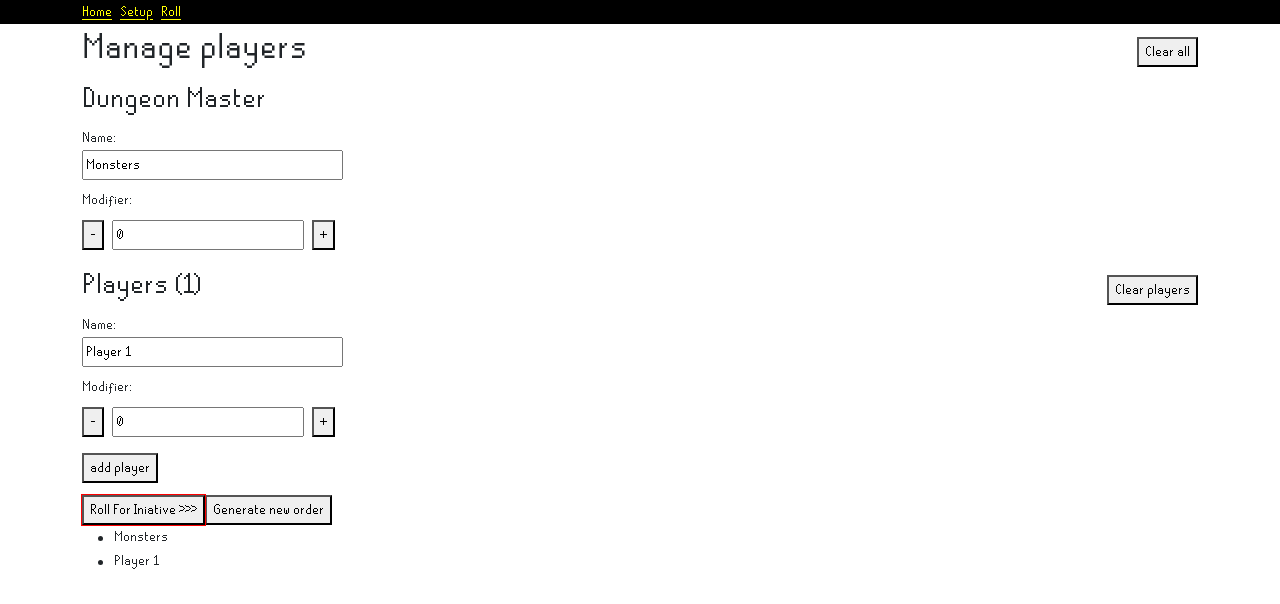
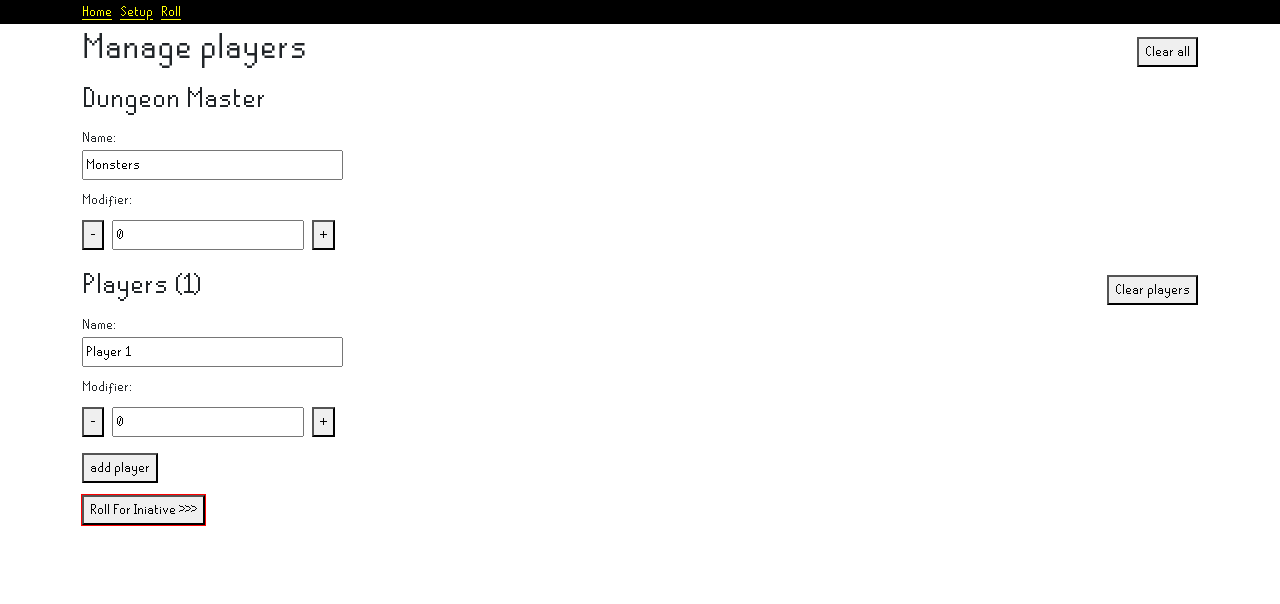
Before and after one commit to Roll-for-Initiative/roll-for-initiative-spa, a Vue app: page /setup in a window 1280 px wide. Shown: the top 604 px of the page. Built offline with nearby package versions, Linux system fonts and the light colour scheme.

Commit message:
removed debug button in setup view

```diff
--- a/src/views/SetupView.vue
+++ b/src/views/SetupView.vue
@@ -45,13 +45,6 @@
           <RouterLink class="router-link setup-view__actions-btn" to="/roll">
             <button>Roll For Iniative >>></button>
           </RouterLink>
-
-          <button @click="handleGenerate">Generate new order</button>
-          <ul>
-            <li v-for="player in playerStore.results" :key="player.id">
-              {{ player.name }}
-            </li>
-          </ul>
         </div>
       </div>
     </div>
```
